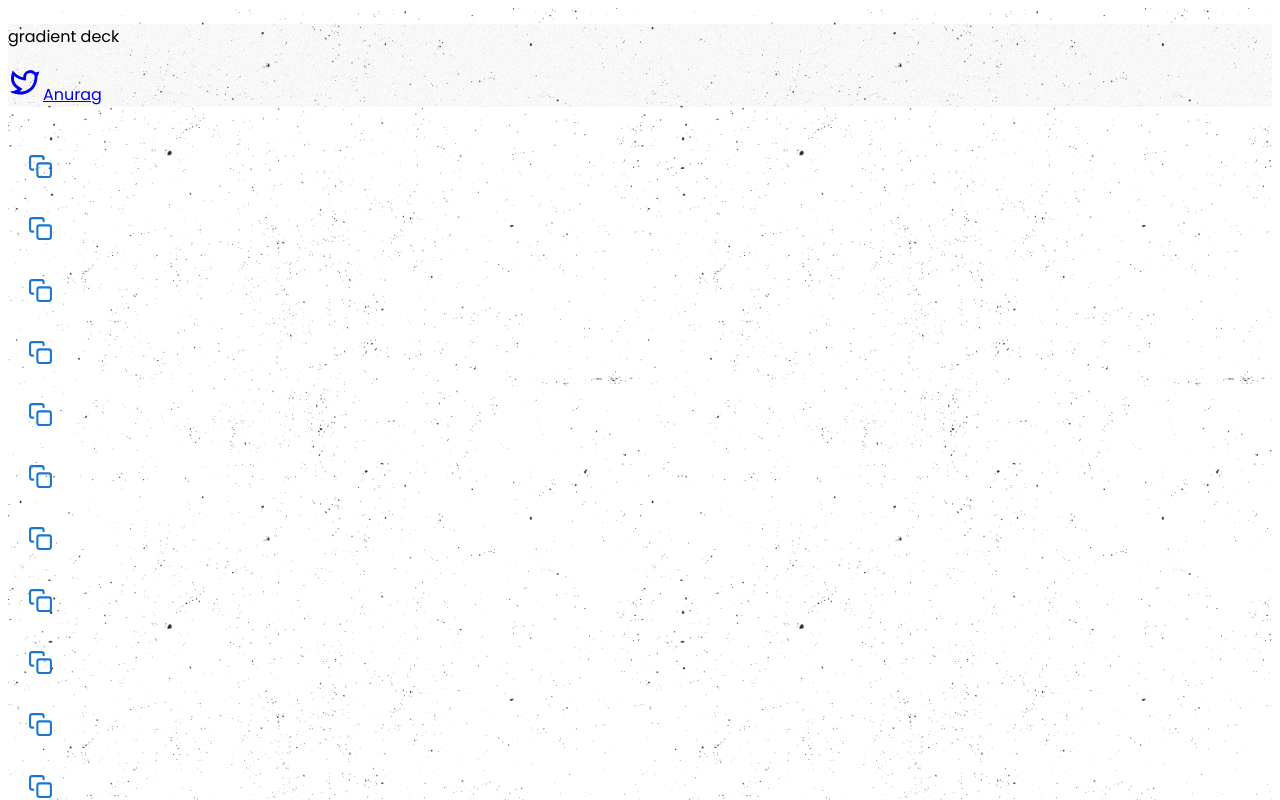
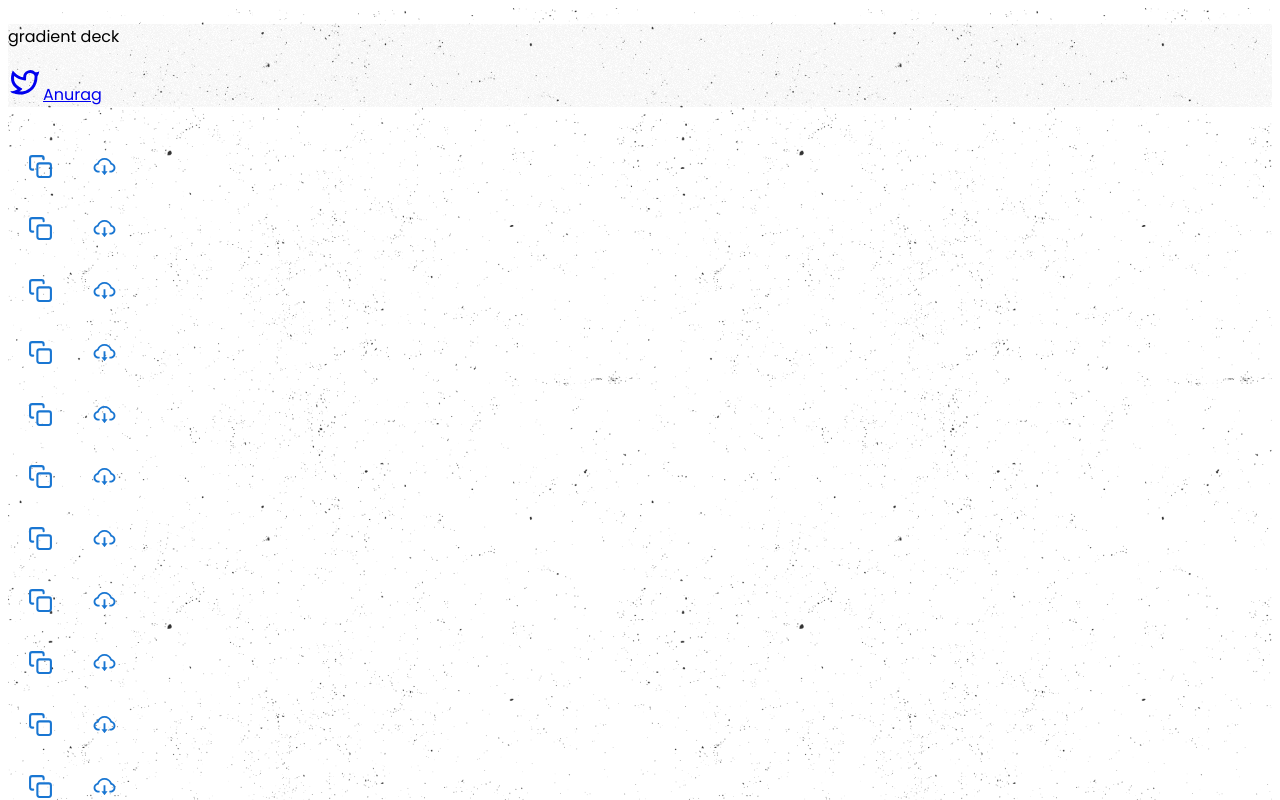
Before and after one commit to anuraglol/gradient-deck, a Next.js app: page / in a window 1280 px wide. Shown: the top 800 px of the page. Built offline with nearby package versions, Linux system fonts and the light colour scheme; a web font is replaced by a local one.

Commit message:
finally-added-dwnload-feature

```diff
--- a/components/Gradient.jsx
+++ b/components/Gradient.jsx
@@ -1,6 +1,8 @@
 import { FiCopy } from "react-icons/fi";
 import { Button } from "@mui/material";
 import toast from "react-hot-toast";
+import html2canvas from "html2canvas";
+import { AiOutlineCloudDownload } from "react-icons/ai";
 
 export default function Gradient(props) {
   const copyText = () => {
@@ -8,12 +10,27 @@ export default function Gradient(props) {
     navigator.clipboard.writeText(props.code);
   };
 
+  const download = () => {
+    // toast.loading('Downloading!!')
+
+    let divToDisplay = document.querySelector(".gradient");
+    let link = document.querySelector(".link");
+
+    html2canvas(divToDisplay).then(function (canvas) {
+      const divImage = canvas.toDataURL("image/png");
+
+      link.setAttribute("href", divImage);
+      link.click();
+      console.log(divImage);
+    });
+  };
+
   return (
     <div className="grid justify-center">
       <div>
         <Button variant="text" onClick={copyText}>
           <div className="m-2 p-5 grainy w-52 h-52 rounded shadow-sm flex flex-col justify-center cursor-pointer hover:shadow-md">
-              <div
+            <div
               className="gradient p-16 rounded"
               style={{
                 background: props.code,
@@ -22,10 +39,17 @@ export default function Gradient(props) {
           </div>
         </Button>
       </div>
-      <div className="grid grid-cols-1">
-        <Button>
-          <FiCopy size="25" className="text-[#020202]" onClick={copyText} />
+
+      <div className="grid grid-cols-2">
+        <Button onClick={copyText}>
+          <FiCopy size="25" className="text-[#020202]" />
         </Button>
+        <Button onClick={download}>
+          <AiOutlineCloudDownload size="25" className="text-[#020202]" />
+        </Button>
+        <a href="" className="hidden link" download="gradient" target="_blank">
+
+        </a>
       </div>
     </div>
   );
--- a/package.json
+++ b/package.json
@@ -10,6 +10,7 @@
     "@emotion/styled": "^11.3.0",
     "@mui/material": "^5.0.1",
     "framer-motion": "^4.1.17",
+    "html2canvas": "^1.3.2",
     "next": "latest",
     "next-pwa": "^5.3.1",
     "react": "^17.0.2",
```
Also changed, not shown: 2 other files (tests, documents, lock files or other folders).
